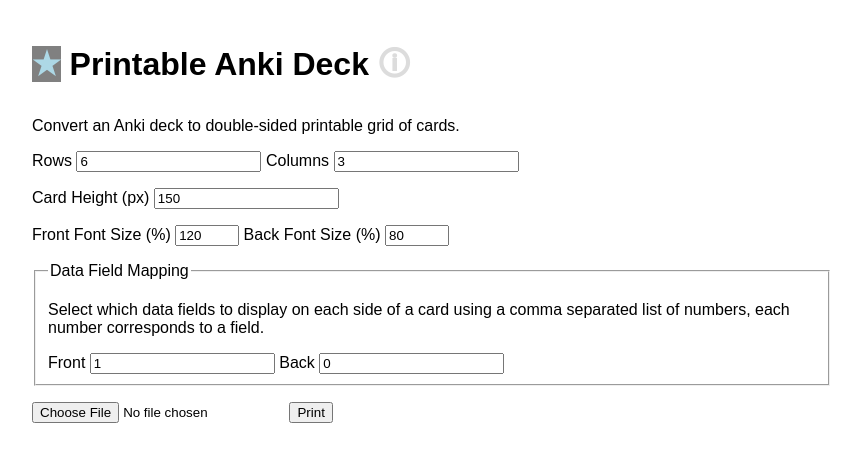
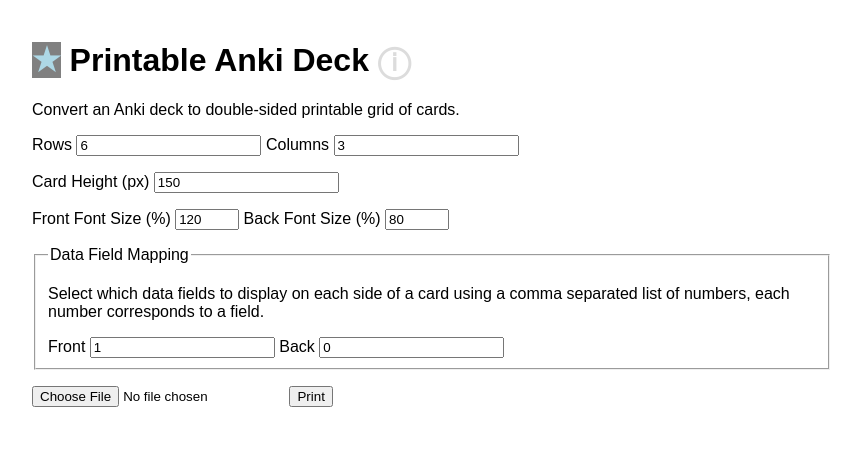
Before and after one commit to Evidlo/ankiprint, a plain HTML site: page index.html in a window 1280 px wide. Shown: the whole page, without its empty margins (208-1069 px from the left). Drawn offline with nearby package versions, Linux system fonts and the light colour scheme; no server answers.

Commit message:
change info symbol

```diff
--- a/index.html
+++ b/index.html
@@ -121,7 +121,7 @@
             <h1>
                 <span style="color:lightblue; background-color:gray">★</span> Printable Anki Deck
                 <!-- <a style="text-decoration:none; color:gainsboro" href="https://github.com/evidlo/ankiprint">🛈</a> -->
-                <a style="text-decoration:none; color:gainsboro" onclick="info.showModal()">🛈</a>
+                <a style="text-decoration:none; color:gainsboro" onclick="info.showModal()">ⓘ</a>
                 <!-- <button onclick="info.showModal()">Open</button> -->
             </h1>
             Convert an Anki deck to double-sided printable grid of cards.
```
